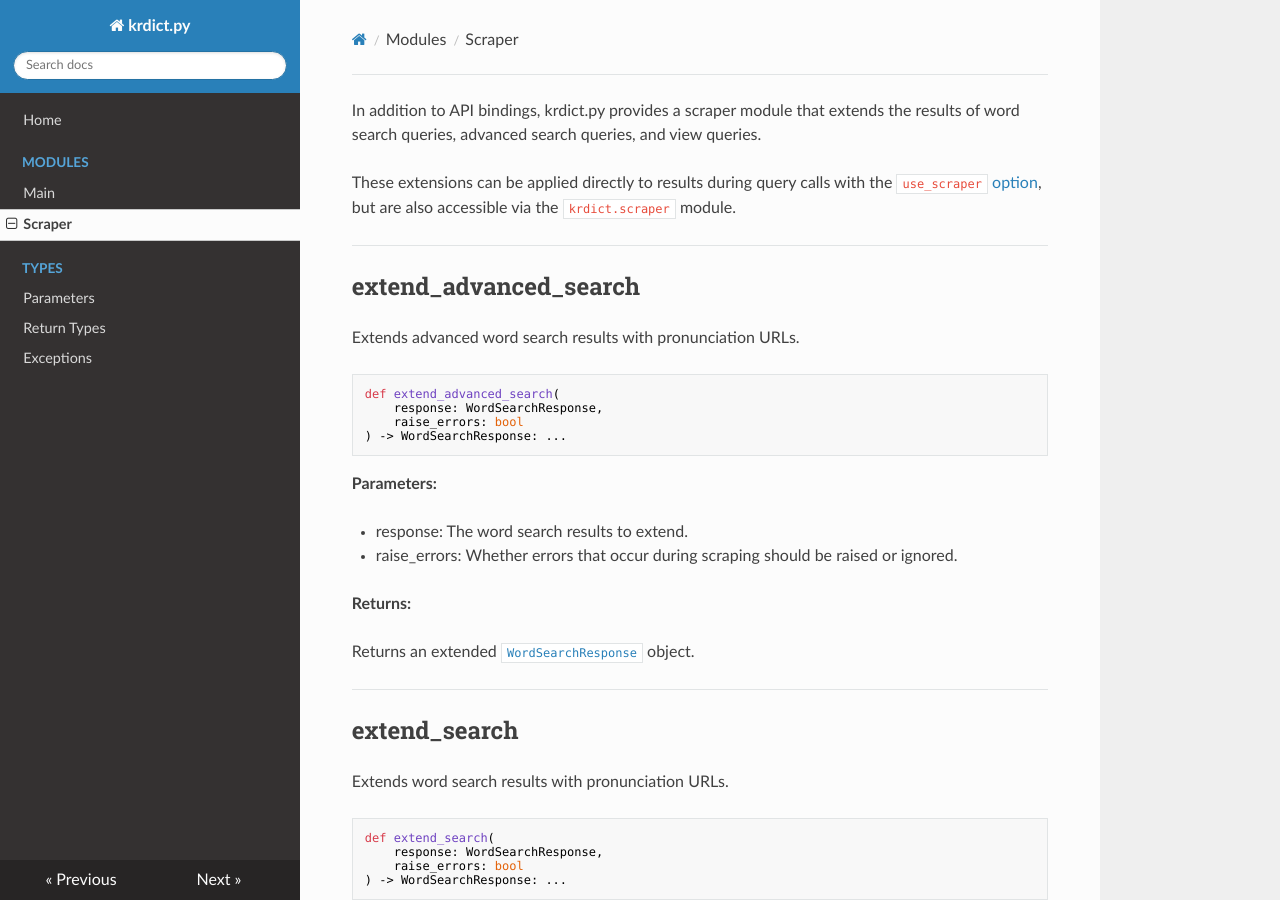
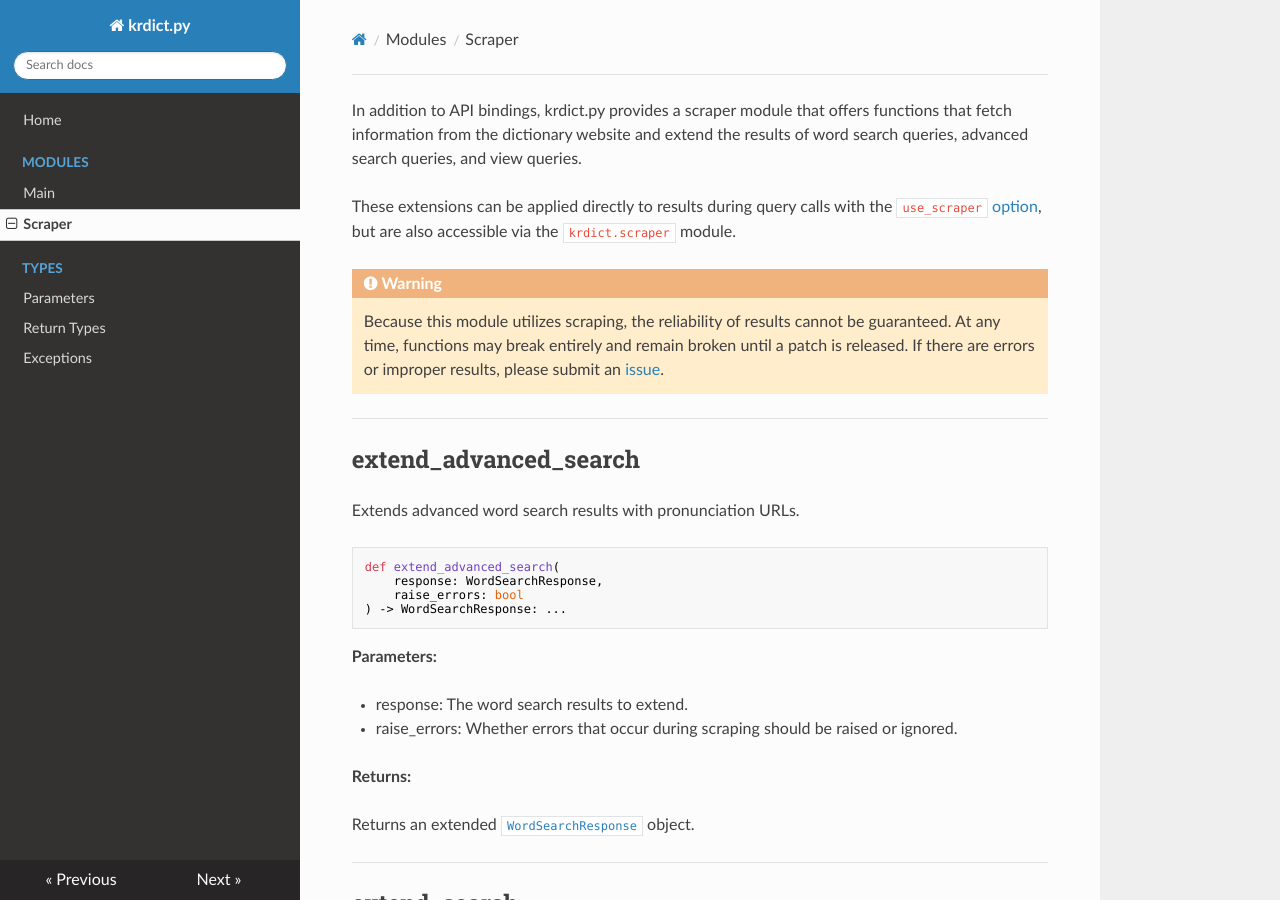
Before and after one commit to omarkmu/krdict.py, an MkDocs documentation site: the page built from docs/scraper.md, in a window 1280 px wide and 900 px high. Built offline with MkDocs 1.6.1, drawn with Linux system fonts in a browser that asks for light colours; nearby versions of some CDN libraries.

Commit message:
Add warnings to scraper documentation

````diff
--- a/docs/scraper.md
+++ b/docs/scraper.md
@@ -1,8 +1,15 @@
-In addition to API bindings, krdict.py provides a scraper module that extends
-the results of word search queries, advanced search queries, and view queries.
+In addition to API bindings, krdict.py provides a scraper module that offers functions that
+fetch information from the dictionary website and extend the results of word search queries,
+advanced search queries, and view queries.
 
 These extensions can be applied directly to results during query calls with the `use_scraper`
 [option](parameters.md#optionsdict), but are also accessible via the `krdict.scraper` module.
+
+!!! warning
+    Because this module utilizes scraping, the reliability of results cannot be guaranteed.
+    At any time, functions may break entirely and remain broken until a patch is released. If there
+    are errors or improper results, please submit an
+    [issue](https://github.com/omarkmu/krdict.py/issues/new).
 
 ---
 ## extend_advanced_search
@@ -100,8 +107,8 @@ def fetch_meaning_category_words(*,
 ) -> ScrapedWordSearchResponse: ...
 ```
 
-!!! note
-    The `'전체'` MeaningCategory option is **not supported** and will return zero results.
+!!! warning
+    The `'전체'` or `0` MeaningCategory option is **not supported** and will return zero results.
 
 **Parameters:**
 
````
